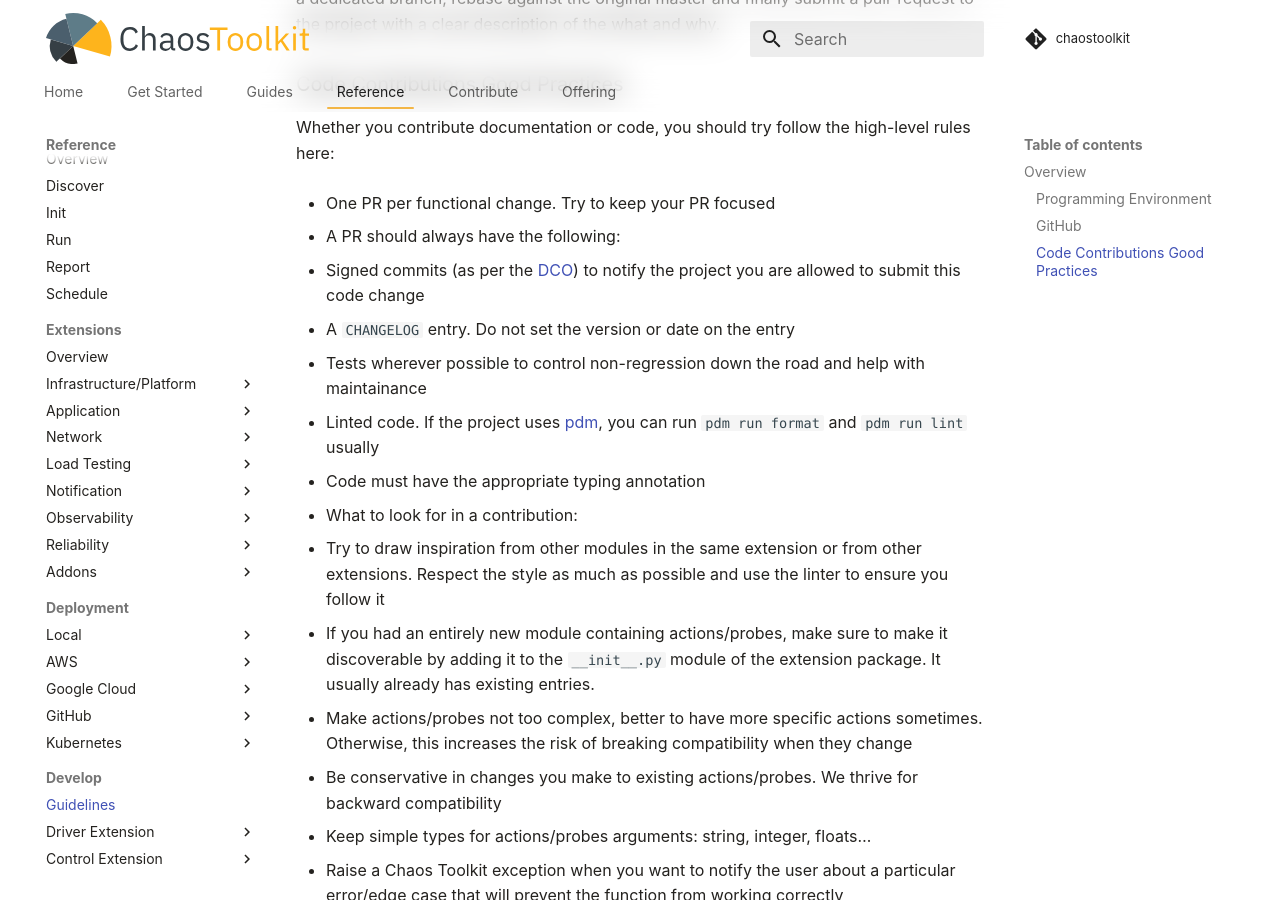
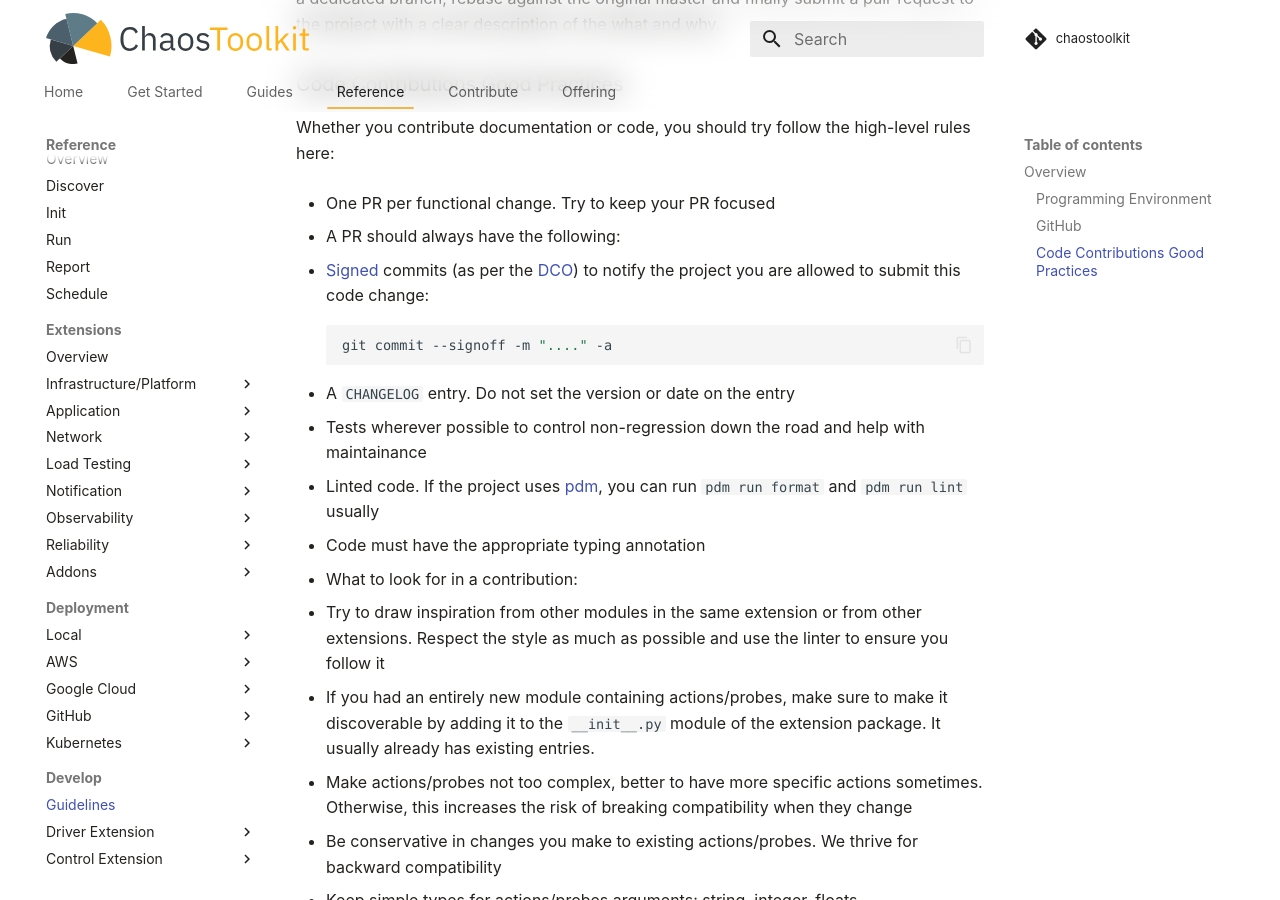
Before and after one commit to chaostoolkit/chaostoolkit-documentation, an MkDocs documentation site: the page built from sources/reference/developing/guidelines.md, in a window 1280 px wide and 900 px high, scrolled down 970 px. Built offline with MkDocs 1.6.1 and Material for MkDocs 9.7.7, drawn with Linux system fonts in a browser that asks for light colours; comment, search, counter and statistics services are not loaded.

Commit message:
add example of signed off commits
Signed-off-by: Sylvain Hellegouarch <sh@defuze.org>

````diff
--- a/sources/reference/developing/guidelines.md
+++ b/sources/reference/developing/guidelines.md
@@ -52,8 +52,13 @@ high-level rules here:
 * One PR per functional change. Try to keep your PR focused
 
 * A PR should always have the following:
-  * Signed commits (as per the [DCO][dco]) to notify the project you are
-    allowed to submit this code change
+  * [Signed][signoff] commits (as per the [DCO][dco]) to notify the project you
+    are allowed to submit this code change:
+
+    ```bash
+    git commit --signoff -m "...." -a
+    ```
+
   * A `CHANGELOG` entry. Do not set the version or date on the entry
   * Tests wherever possible to control non-regression down the road and help
     with maintainance
@@ -84,6 +89,7 @@ high-level rules here:
     Python [json][] module
 
 
+[signoff]: https://git-scm.com/docs/git-commit#Documentation/git-commit.txt---signoff
 [dco]: https://developercertificate.org/
 [json]: https://docs.python.org/3/library/json.html#module-json
 
````
